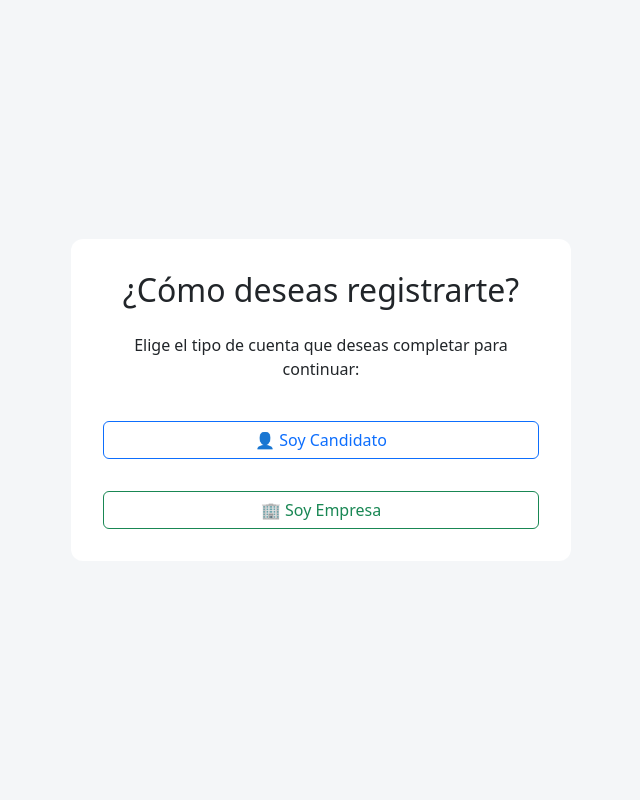
After one commit to LuiTzY/PROG-WEB-FINAL, a PHP site: page /views/usuarios/log_user_as.php in a window 1280 px wide. The commit adds this page. Shown: the whole page, without its empty margins (319-959 px from the left). Run offline with PHP 8.4, Linux system fonts and the light colour scheme.

Commit message:
Agregada las vistas de usuarios, para el logout, log_user_as

```diff
--- /dev/null
+++ b/views/usuarios/log_user_as.php
@@ -0,0 +1,47 @@
+
+<?php
+
+?>
+<!DOCTYPE html>
+<html lang="es">
+<head>
+  <meta charset="UTF-8">
+  <title>¿Qué deseas ser?</title>
+  <meta name="viewport" content="width=device-width, initial-scale=1">
+  <!-- Bootstrap 5 -->
+  <link href="https://cdn.jsdelivr.net/npm/bootstrap@5.3.3/dist/css/bootstrap.min.css" rel="stylesheet">
+  <style>
+    body {
+      background-color: #f4f6f8;
+      display: flex;
+      justify-content: center;
+      align-items: center;
+      height: 100vh;
+    }
+    .choose-card {
+      background: white;
+      padding: 2rem;
+      border-radius: 12px;`
+      box-shadow: 0 4px 12px rgba(0,0,0,0.1);
+      text-align: center;
+      max-width: 500px;
+      width: 100%;
+    }
+    .btn-option {
+      margin-top: 1rem;
+    }
+  </style>
+</head>
+<body>
+
+  <div class="choose-card">
+    <h2 class="mb-4">¿Cómo deseas registrarte?</h2>
+    <p>Elige el tipo de cuenta que deseas completar para continuar:</p>
+    <div class="d-grid gap-3 mt-4">
+      <a href="../candidatos/register.php" class="btn btn-outline-primary btn-option">👤 Soy Candidato</a>
+      <a href="../empresas/register.php" class="btn btn-outline-success btn-option">🏢 Soy Empresa</a>
+    </div>
+  </div>
+
+</body>
+</html>
--- /dev/null
+++ b/views/usuarios/logout.php
@@ -0,0 +1,6 @@
+<?php
+session_start();
+session_unset();
+session_destroy();
+header("Location: ./login.php"); // o login.php
+exit();
```
Also changed, not shown: views/usuarios/login.php (+57 -8 lines).
